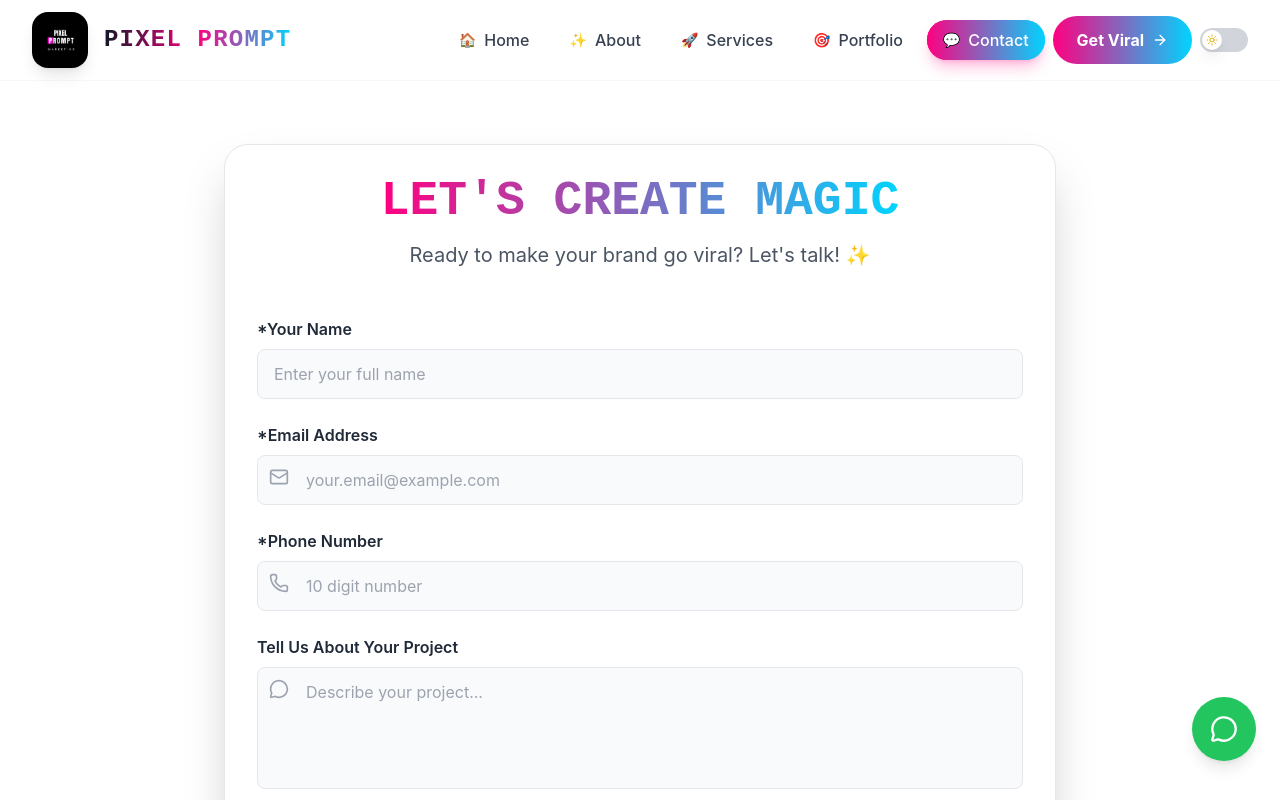
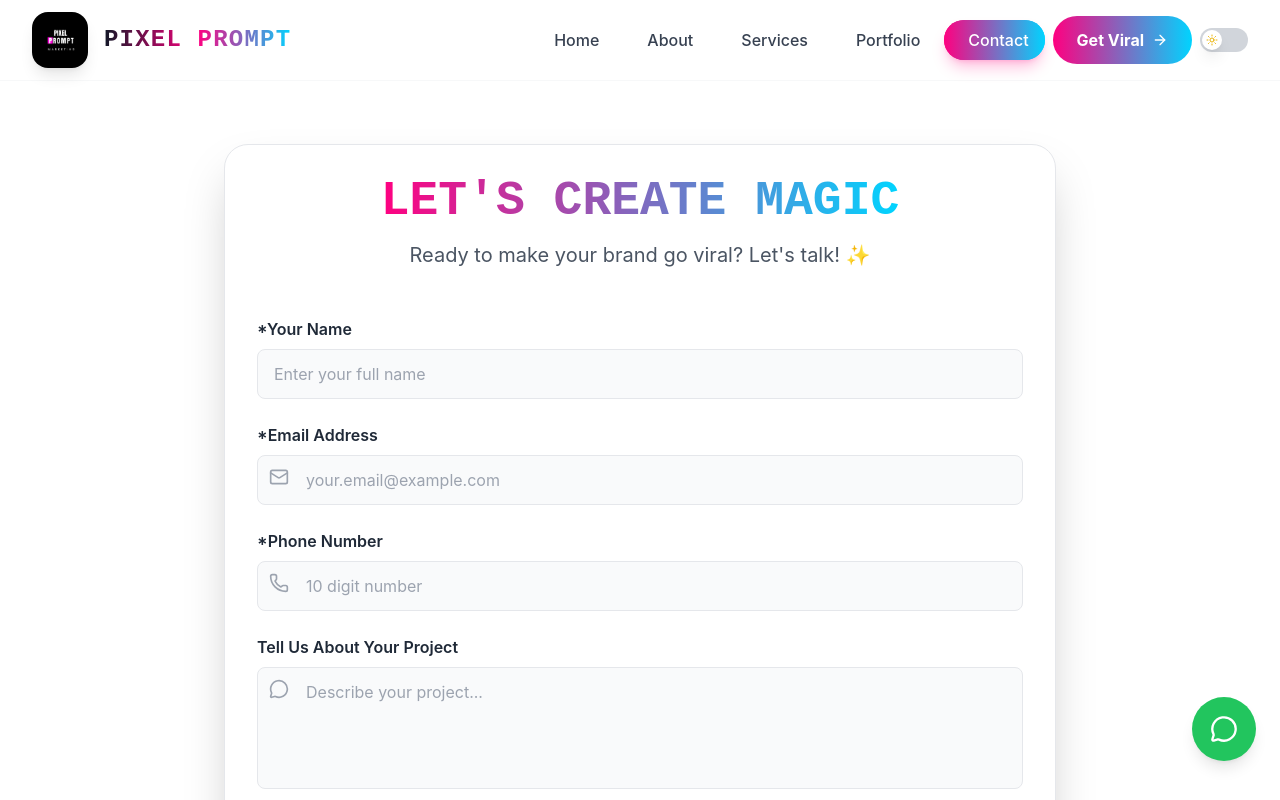
Before and after one commit to zaidrizvi/pixel-prompt, a React (Vite) app: page /contact in a window 1280 px wide. Shown: the top 800 px of the page. Built offline with nearby package versions, Linux system fonts and the light colour scheme.

Commit message:
Initial commit

```diff
--- a/src/components/common/Header.jsx
+++ b/src/components/common/Header.jsx
@@ -22,11 +22,11 @@ const Header = () => {
   }, [location]);
 
   const navItems = [
-    { name: 'Home', path: '/', icon: '🏠' },
-    { name: 'About', path: '/about', icon: '✨' },
-    { name: 'Services', path: '/services', icon: '🚀' },
-    { name: 'Portfolio', path: '/portfolio', icon: '🎯' },
-    { name: 'Contact', path: '/contact', icon: '💬' }
+    { name: 'Home', path: '/', icon: '' },
+    { name: 'About', path: '/about', icon: '' },
+    { name: 'Services', path: '/services', icon: '' },
+    { name: 'Portfolio', path: '/portfolio', icon: '' },
+    { name: 'Contact', path: '/contact', icon: '' }
   ];
 
   return (
```
